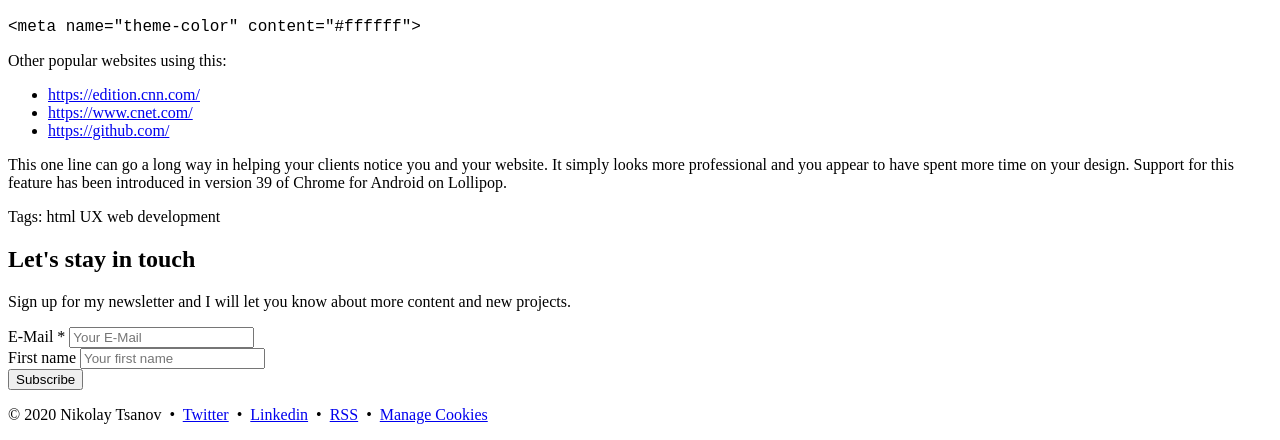
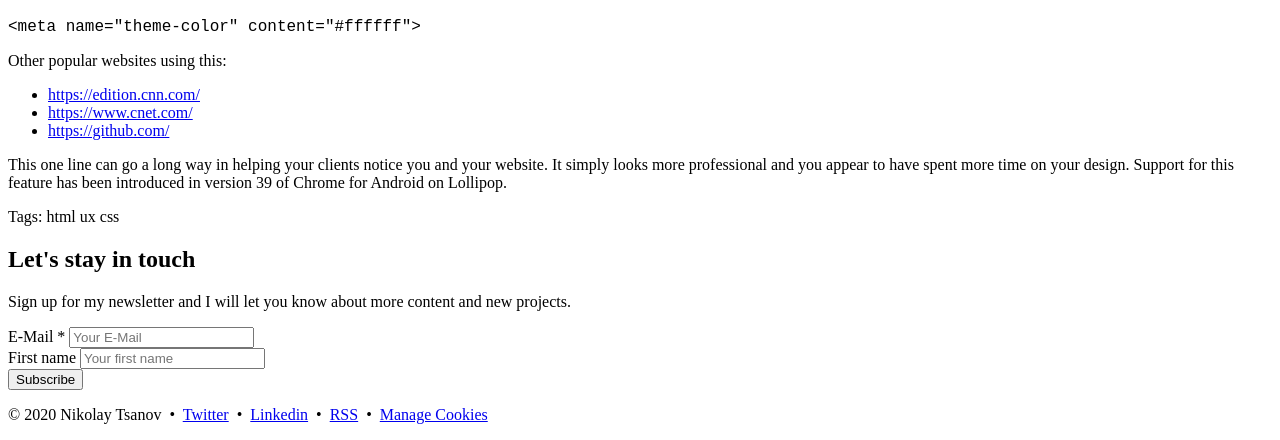
Before and after one commit to niktsanov/niktsanov.github.io, a Jekyll site: the page built from collections/_posts/2020-05-19-the-importance-of-the-meta-theme-color.md, in a window 1280 px wide. Shown: the part 936-1376 px from the top of the page. Built offline with Jekyll 4.4.1, drawn with Linux system fonts in a browser that asks for light colours; nearby versions of some CDN libraries; some web fonts are replaced; comment, search, counter and statistics services are not loaded.

Commit message:
Fix posts

```diff
--- a/collections/_posts/2020-05-19-the-importance-of-the-meta-theme-color.md
+++ b/collections/_posts/2020-05-19-the-importance-of-the-meta-theme-color.md
@@ -1,8 +1,8 @@
 ---
 title: The Importance of the Meta Theme Color
 layout: post
-tags: [html, UX, web development]
-categories: [UX]
+tags: [html, ux, css]
+categories: [Web Development]
 ---
 
 You have probably noticed that on some popular website when visited on mobile, the menu bar in Chrome magically changes its colour to match the primary colour of the page.
```
Also changed, not shown: collections/_posts/2020-05-05-integrate-google-tag-manager-with-an-existing-cookie-consent-form.md (+1 -1 lines).
